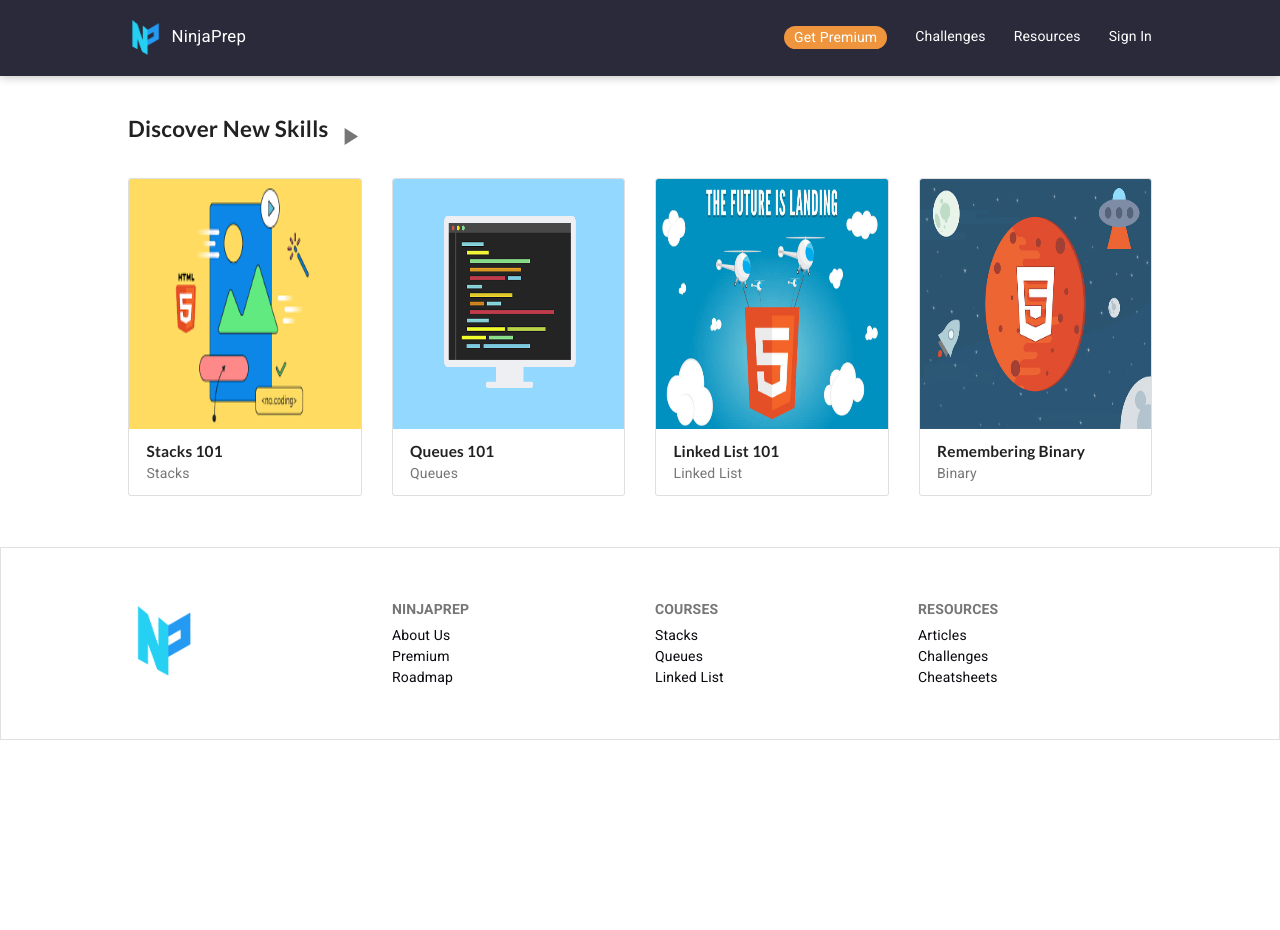
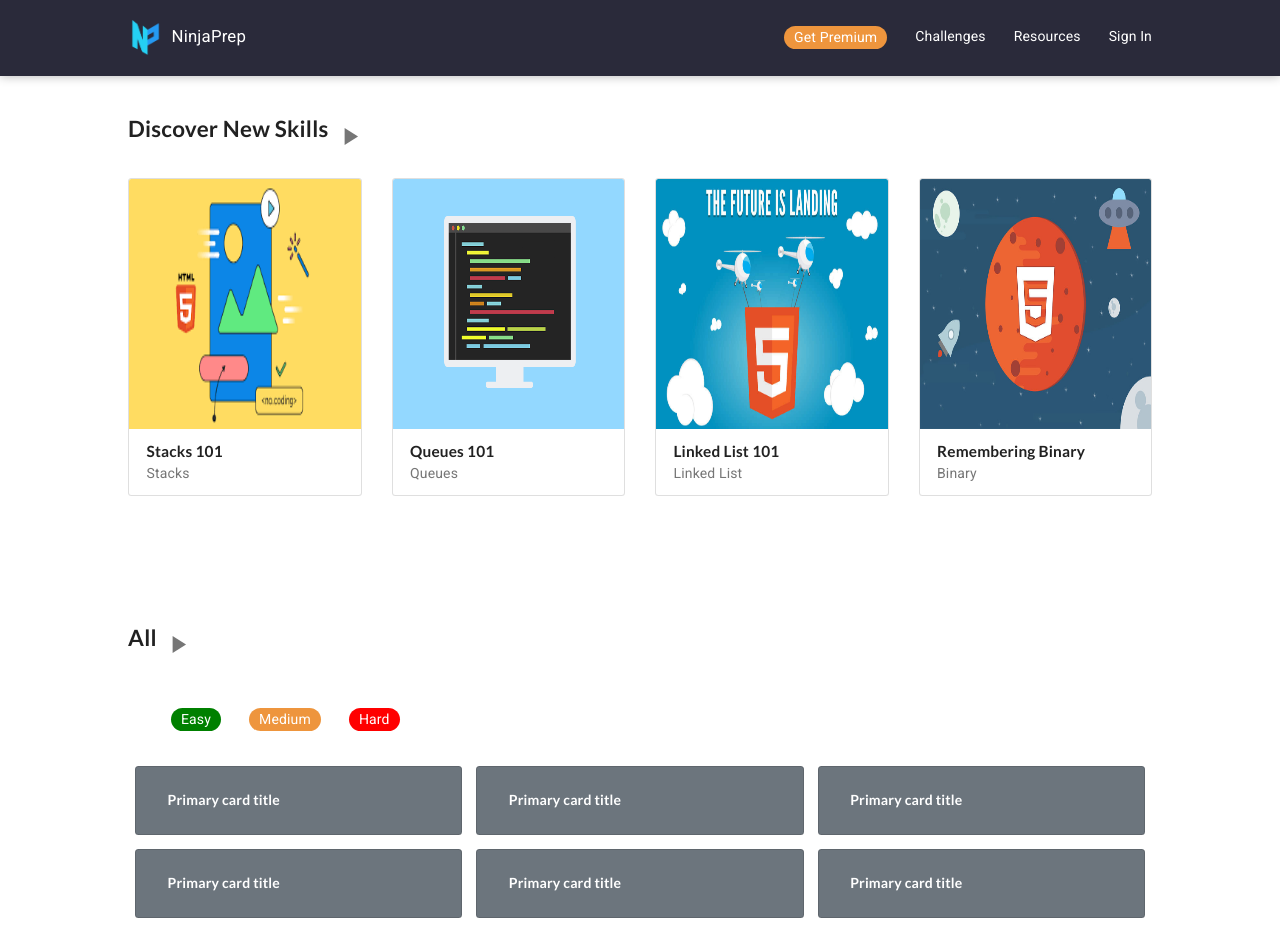
Before and after one commit to Ninja-Prep/ninja-prep, a React (Create React App) app in the folder client/: page /challenges in a window 1280 px wide. Shown: the top 930 px of the page. Before the commit the page ends 800 px from the top, so only its background shows below. Built offline with nearby package versions, Linux system fonts and the light colour scheme.

Commit message:
working on challenges

```diff
--- /dev/null
+++ b/client/src/components/QuestionList.jsx
@@ -0,0 +1,82 @@
+import React from 'react'
+import '../css/featured.css'
+import '../css/question-list.css'
+import { Link } from 'react-router-dom'
+import FeaturedCard from './FeaturedCard'
+
+import PlayArrowIcon from '@material-ui/icons/PlayArrow'
+
+const QuestionList = (props) => {
+    const QuestionImageList = []
+    const numRows = 4
+    const numCols = 3
+
+    var card =
+    (<div class="card text-white bg-secondary mb-3 col-sm p-3 mx-2" >
+        <div class="card-body">
+            <h5 class="card-title">Primary card title</h5>
+        </div>
+    </div>)
+
+    function copyCards() {
+        for (var i = 0; i < numCols; i++) {
+            QuestionImageList[i] = card
+        }
+        return QuestionImageList
+    }
+
+    var row = (
+        <div class="row">
+            {copyCards()}
+        </div>)
+
+    function makeRows(){
+        let rows = []
+        for(var i = 0; i < numRows; i++) {
+            rows[i] = row
+        }
+        return rows
+    }
+
+    var easyButton = (
+        <Link className="nav-link" to="#">
+            <p className="easy">Easy</p>
+        </Link>
+    )
+
+    var mediumButton = (
+        <Link className="nav-link" to="#">
+            <p className="medium">Medium</p>
+        </Link>
+    )
+
+
+    var hardButton = (
+        <Link className="nav-link" to="#">
+            <p className="hard">Hard</p>
+        </Link>
+    )
+
+
+    function makeButtons(){
+        return [easyButton, mediumButton, hardButton]
+    }
+
+	return (
+        <div className="featured-container">
+            <div className="featured-title">
+                <h1 className="bold">All</h1>
+                <PlayArrowIcon className="featured-play" />
+            </div>
+            <div class="container">
+                <div class="row mb-3 col-sm p-3 mx-auto">
+                    {makeButtons()}
+                </div>
+                {makeRows()}
+            </div>
+        </div>
+	)
+}
+
+export default QuestionList
+export { default as QuestionList } from './QuestionList'
--- /dev/null
+++ b/client/src/css/question-list.css
@@ -0,0 +1,30 @@
+.easy {
+    color: #ffffff;
+	background-color: green;
+	border-radius: 20px;
+	padding: 1px 10px;
+}
+
+.medium {
+    color: #ffffff;
+	background-color: #ee953d;
+	border-radius: 20px;
+	padding: 1px 10px;
+}
+
+.hard {
+    color: #ffffff;
+	background-color: red;
+	border-radius: 20px;
+	padding: 1px 10px;
+}
+
+.featured-title {
+	padding-bottom: 1%;
+	display: flex;
+	align-items: center;
+}
+
+.featured-container {
+	padding-bottom: 1%;
+}
--- a/client/src/views/Challenges.jsx
+++ b/client/src/views/Challenges.jsx
@@ -1,10 +1,12 @@
 import React from 'react'
 import {Featured} from '../components/Featured'
+import QuestionList from '../components/QuestionList'
 
 function Challenges() {
 	return (
 		<div className="challenges-container">
 			<Featured />
+			<QuestionList />
 		</div>
 	)
 }
```
Also changed, not shown: 1 other file (tests, documents, lock files or other folders).
